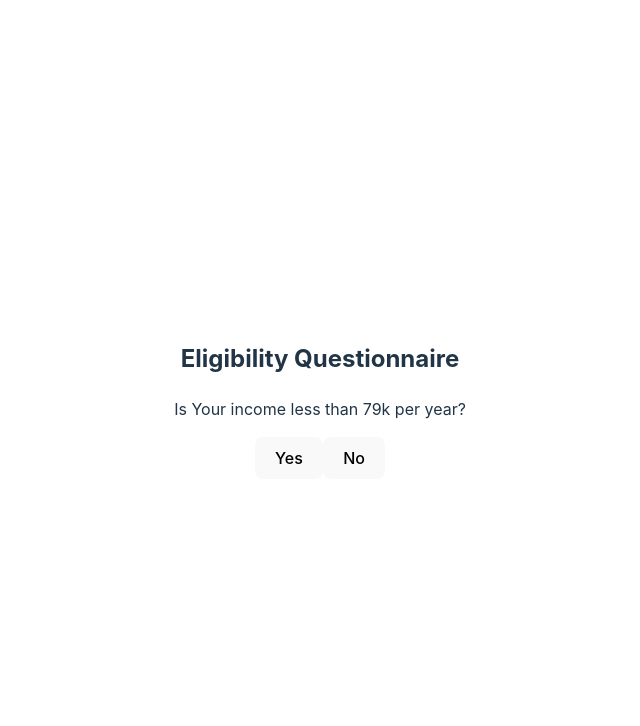
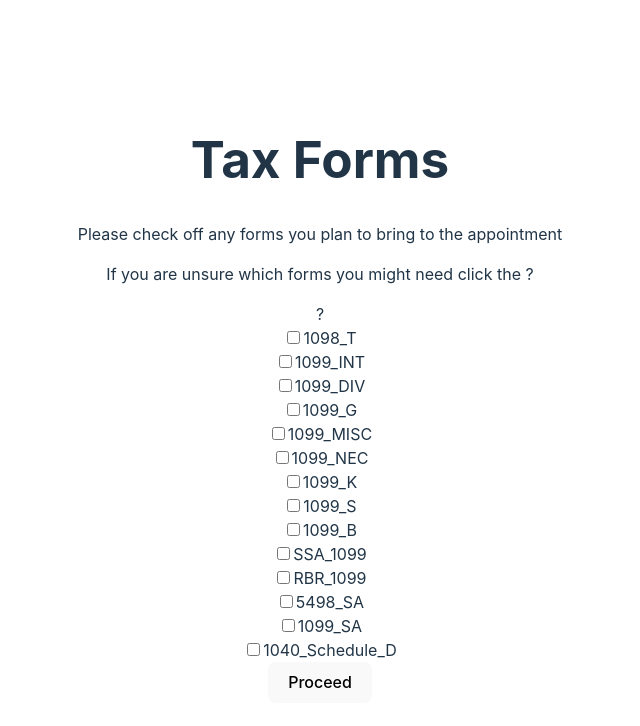
Before and after one commit to Jackson-Gilstrap/Reservation-system, a React (Vite) app in the folder client/: page /forms in a window 1280 px wide. Shown: the top 726 px of the page, without its empty margins (320-960 px from the left). Built offline with nearby package versions, Linux system fonts and the light colour scheme.

Commit message:
finished questionaire and began routing with login page and a required form page

```diff
--- a/client/package.json
+++ b/client/package.json
@@ -10,8 +10,10 @@
     "preview": "vite preview"
   },
   "dependencies": {
+    "formik": "^2.4.5",
     "react": "^18.2.0",
-    "react-dom": "^18.2.0"
+    "react-dom": "^18.2.0",
+    "react-router-dom": "^6.22.2"
   },
   "devDependencies": {
     "@types/react": "^18.2.56",
--- a/client/src/App.jsx
+++ b/client/src/App.jsx
@@ -1,15 +1,23 @@
-import { useState } from 'react'
-import Questionnaire from './components/Questionnair'
-import './App.css'
+import { BrowserRouter as Router, Routes, Route } from "react-router-dom";
+import Questionnaire from "./components/Questionnair";
+import Home from "./components/Home";
+import RequiredForms from "./components/RequiredForms";
+import Login from "./components/Login";
+import "./App.css";
 
 function App() {
-  const [count, setCount] = useState(0)
-
   return (
     <>
-      <Questionnaire/>
+      <Router>
+        <Routes>
+          <Route exact path="/" Component={Home} />
+          <Route exact path="/questionnaire" Component={Questionnaire} />
+          <Route exact path="/forms" Component={RequiredForms} />
+          <Route exact path="/login" Component={Login} />
+        </Routes>
+      </Router>
     </>
-  )
+  );
 }
 
-export default App
+export default App;
--- /dev/null
+++ b/client/src/components/Home.jsx
@@ -0,0 +1,19 @@
+import { Link } from "react-router-dom";
+
+const Home = () => {
+  return (
+    <>
+      <div>
+        <h1>Home Page</h1>
+        <Link to={"/questionnaire"}>
+          <button>Go to Questionnair</button>
+        </Link>
+        <Link to={"/login"}>
+          <button>Login</button>
+        </Link>
+      </div>
+    </>
+  );
+};
+
+export default Home
--- /dev/null
+++ b/client/src/components/Login.jsx
@@ -0,0 +1,57 @@
+import { useState } from "react";
+
+const Login = () => {
+  const [username, setUsername] = useState("");
+  const [password, setPassword] = useState("");
+
+  const handleUsernameChange = (event) => {
+    setUsername(event.target.value);
+    console.log(username);
+  };
+
+  const handlePasswordChange = (event) => {
+    setPassword(event.target.value);
+  };
+
+  const handleSubmit = (event) => {
+    const values = [
+      {
+        username,
+        password,
+      },
+    ];
+    event.preventDefault();
+    alert(JSON.stringify(values,null,2))
+  };
+
+  return (
+    <div>
+      <h1>Login</h1>
+      <form onSubmit={handleSubmit}>
+        <div>
+          <label htmlFor="username">
+            Username
+            <input
+              name="username"
+              id="username"
+              value={username}
+              onChange={handleUsernameChange}
+            />
+          </label>
+          <label htmlFor="password">
+            Password
+            <input
+              name="password"
+              id="password"
+              value={password}
+              onChange={handlePasswordChange}
+            />
+          </label>
+        </div>
+        <button type="submit">Submit</button>
+      </form>
+    </div>
+  );
+};
+
+export default Login;
--- a/client/src/components/Questionnair.jsx
+++ b/client/src/components/Questionnair.jsx
@@ -1,30 +1,36 @@
 import { useState } from "react";
+import { Link } from "react-router-dom";
 import { questions } from "../utility/questions";
 
 const Questionnaire = () => {
   const [currentQuestionIndex, setCurrentQuestionIndex] = useState(0);
-    const [currentQuestion, setCurrentQuestion] = useState("");
+  const [path, setPath] = useState("");
 
   const generateQuestions = (questions) => {
-        return questions.map(question => question.text);
+    return questions.map((question) => question.text);
   };
 
   const updateCurrentQuestion = (index) => {
-        setCurrentQuestion(questionList[index]);
+    // setCurrentQuestion(questionList[index]);
     setCurrentQuestionIndex(index);
   };
 
   const handleRoute = (answer) => {
+    let path;
     if (answer.toLowerCase() === "yes") {
-            console.log("proceed to next page")
+      path = "/forms";
+      alert("Congragulations you are eligible for our tax services");
     } else if (answer.toLowerCase() === "no") {
       if (currentQuestionIndex < questionList.length - 1) {
         updateCurrentQuestion(currentQuestionIndex + 1);
       } else {
-                console.log("End of questions. Handle completion or navigation to next page.");
-                setCurrentQuestionIndex(0)
+        path = "/";
+        alert(
+          "You have reached the end of the questionnair and are not eligible for our services. Feel free to take it again."
+        );
       }
     }
+    setPath(path);
   };
 
   const questionList = generateQuestions(questions);
@@ -33,9 +39,22 @@ const Questionnaire = () => {
     <div className="questionnaire-container">
       <h2>Eligibility Questionnaire</h2>
       <p>{questionList[currentQuestionIndex]}</p>
+      <div>
+        <button onClick={() => handleRoute("yes")}>Yes</button>
 
-            <button onClick={() => handleRoute("yes")}>Yes</button>
         <button onClick={() => handleRoute("no")}>No</button>
+      </div>
+      {path === "/forms" ? (
+        <Link to={path}>
+          <button>Next</button>
+        </Link>
+      ) : (
+        path === "/" && (
+          <Link to={path}>
+            <button>Go back</button>
+          </Link>
+        )
+      )}
     </div>
   );
 };
--- /dev/null
+++ b/client/src/components/RequiredForms.jsx
@@ -0,0 +1,124 @@
+import { Formik, Form, Field } from "formik";
+
+const RequiredForms = () => {
+  return (
+    <div>
+      <h1>Tax Forms</h1>
+      <p>Please check off any forms you plan to bring to the appointment</p>
+      <div>
+        <p>If you are unsure which forms you might need click the ?</p>
+        <span>?</span>
+      </div>
+      <Formik
+        initialValues={{
+          has_1098_T: false,
+          has_1099_INT: false,
+          has_1099_DIV: false,
+          has_1099_G: false,
+          has_1099_MISC: false,
+          has_1099_NEC: false,
+          has_1099_K: false,
+          has_1099_S: false,
+          has_1099_B: false,
+          has_SSA_1099: false,
+          has_RBR_1099: false,
+          has_5498_SA: false,
+          has_1099_SA: false,
+          has_1040_Schedule_D: false,
+        }}
+        onSubmit={async (values, {resetForm}) => {
+          alert(JSON.stringify(values, null, 2));
+          resetForm();
+        }}
+      >
+        <Form>
+          <label>
+            <Field type="checkbox" name="has_1098_T" />
+            1098_T
+          </label>
+          <br />
+          <label>
+            <Field type="checkbox" name="has_1099_INT" />
+            1099_INT
+          </label>
+          <br />
+
+          <label>
+            <Field type="checkbox" name="has_1099_DIV" />
+            1099_DIV
+          </label>
+          <br />
+
+          <label>
+            <Field type="checkbox" name="has_1099_G" />
+            1099_G
+          </label>
+          <br />
+
+          <label>
+            <Field type="checkbox" name="has_1099_MISC" />
+            1099_MISC
+          </label>
+          <br />
+
+          <label>
+            <Field type="checkbox" name="has_1099_NEC" />
+            1099_NEC
+          </label>
+          <br />
+
+          <label>
+            <Field type="checkbox" name="has_1099_K" />
+            1099_K
+          </label>
+          <br />
+
+          <label>
+            <Field type="checkbox" name="has_1099_S" />
+            1099_S
+          </label>
+          <br />
+
+          <label>
+            <Field type="checkbox" name="has_1099_B" />
+            1099_B
+          </label>
+          <br />
+
+          <label>
+            <Field type="checkbox" name="has_SSA_1099" />
+            SSA_1099
+          </label>
+          <br />
+
+          <label>
+            <Field type="checkbox" name="has_RBR_1099" />
+            RBR_1099
+          </label>
+          <br />
+
+          <label>
+            <Field type="checkbox" name="has_5498_SA" />
+            5498_SA
+          </label>
+          <br />
+
+          <label>
+            <Field type="checkbox" name="has_1099_SA" />
+            1099_SA
+          </label>
+          <br />
+
+          <label>
+            <Field type="checkbox" name="has_1040_Schedule_D" />
+            1040_Schedule_D
+          </label>
+          <br />
+          <button type="submit">Proceed</button>
+        </Form>
+      </Formik>
+    </div>
+  );
+};
+
+export default RequiredForms;
```
Also changed, not shown: 1 other file (tests, documents, lock files or other folders). Lines whose indentation alone changed are shown as unchanged.
